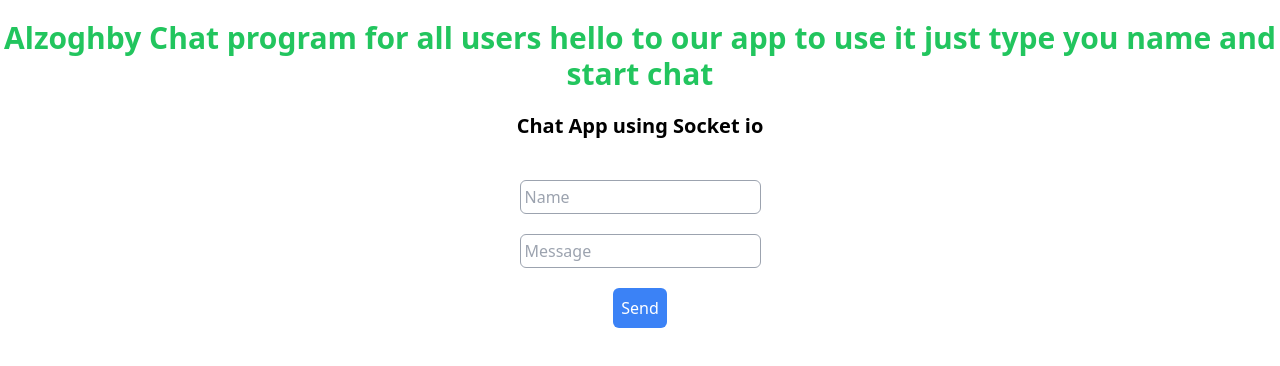
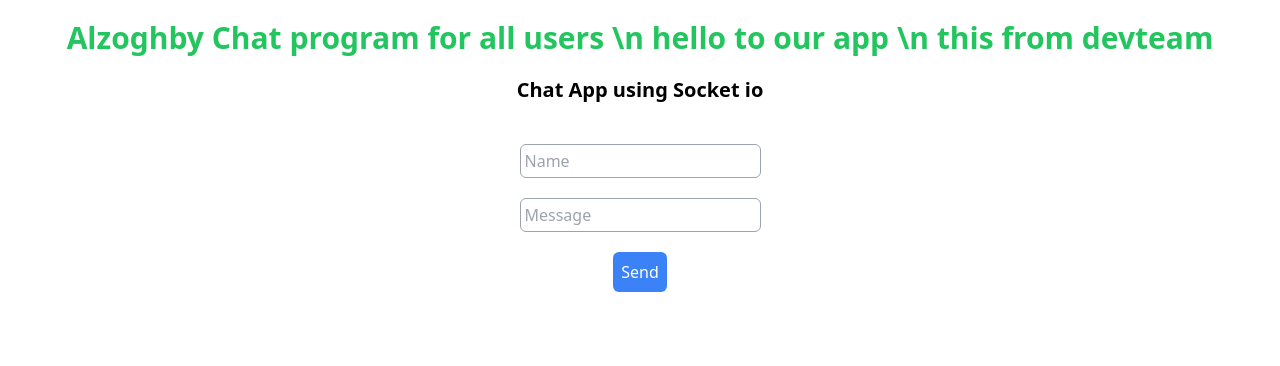
Before and after one commit to alzoghby/chat-app, a website: page index.html in a window 1280 px wide. Drawn offline with nearby package versions, Linux system fonts and the light colour scheme; no server answers.

Commit message:
edite for dev team

```diff
--- a/index.html
+++ b/index.html
@@ -9,9 +9,9 @@
 <body>
     <h1 class="font-bold text-green-500
                text-3xl text-center mt-5">
-          Alzoghby  Chat program for all users
-	  hello to our app
-	  to use it just type you name and start chat
+          Alzoghby  Chat program for all users \n
+	  hello to our app \n
+	  this from devteam
       </h1>
     <div>
         <h2 class="font-semibold text-xl
```
